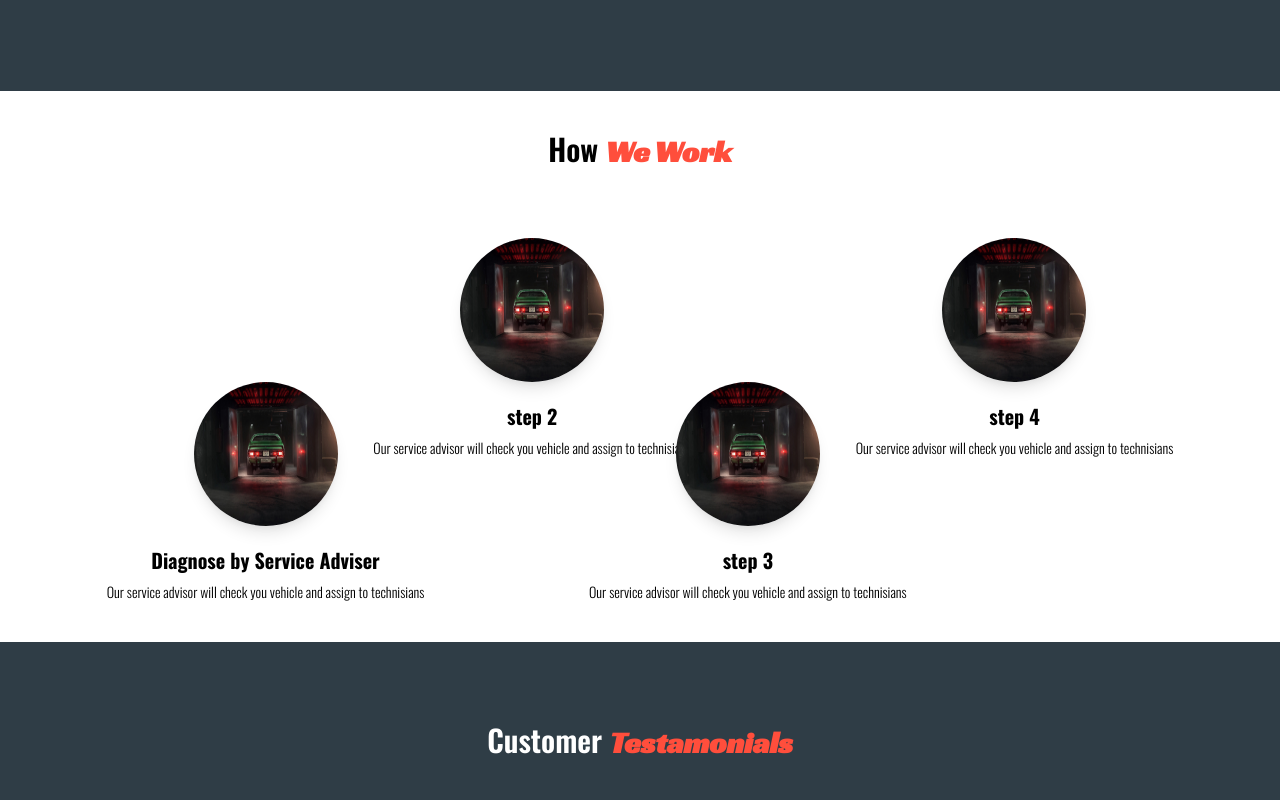
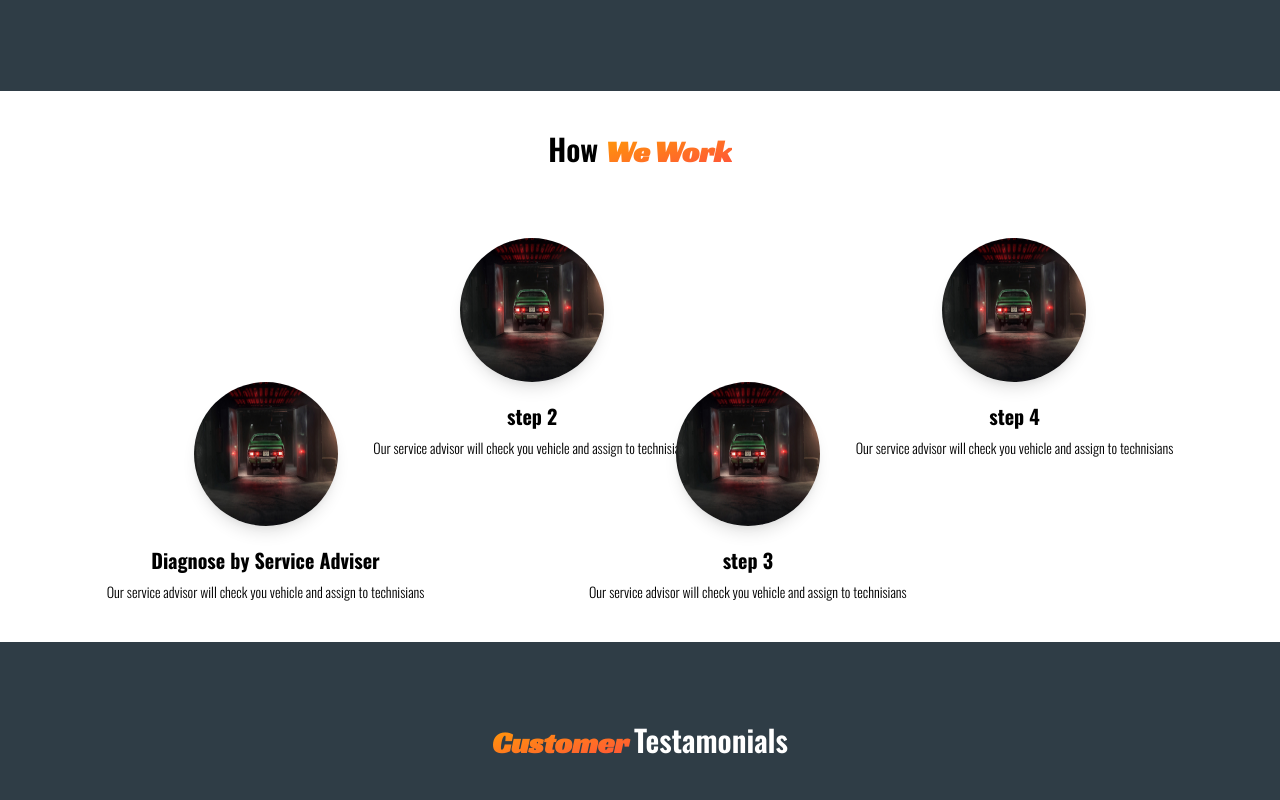
Before and after one commit to dumidu1998/autoaid-front, a React (Create React App) app: page / in a window 1280 px wide. Shown: the part 1500-2300 px from the top of the page. Built offline with nearby package versions, Linux system fonts and the light colour scheme.

Commit message:
gradient

```diff
--- a/src/components/Atoms/SectionHeading.js
+++ b/src/components/Atoms/SectionHeading.js
@@ -3,7 +3,7 @@ import React from 'react'
 export default function SectionHeading(props) {
     return (
         <div>
-            <h1 className="font-primary text-center md:text-3xl text-2xl text-current font-semibold"> {props.heading1}<span className="font-secondary text-3xl text-primary-0">{props.span}</span> {props.heading2}</h1>
+            <h1 className="font-primary text-center md:text-3xl text-2xl text-current font-semibold"> {props.heading1}<span className="font-secondary text-3xl text-transparent bg-clip-text bg-gradient-to-br from-Secondary-0 to-primary-0">{props.span}</span> {props.heading2}</h1>
                 <p className="font-primary text-center md:text-xl text-md text-current font-light mt-5">{props.caption1}<br/>{props.caption2}</p>
 
         </div>
--- a/src/components/Organs/LandingSection4.js
+++ b/src/components/Organs/LandingSection4.js
@@ -8,7 +8,7 @@ export default function LandingSection4() {
         <div>
             <div className="w-full pt-20 pb-20 bg-third-0 flex flex-col items-center justify-center mt-10" >
             <div className="text-white">
-                <SectionHeading heading1="Customer " span="Testamonials" />
+                <SectionHeading span="Customer " heading2="Testamonials" />
 
             </div>
                 <TestominialContainer heading="Hasantha Lakshan" paragraph="This is the best Service station i ever been to"/>
```
